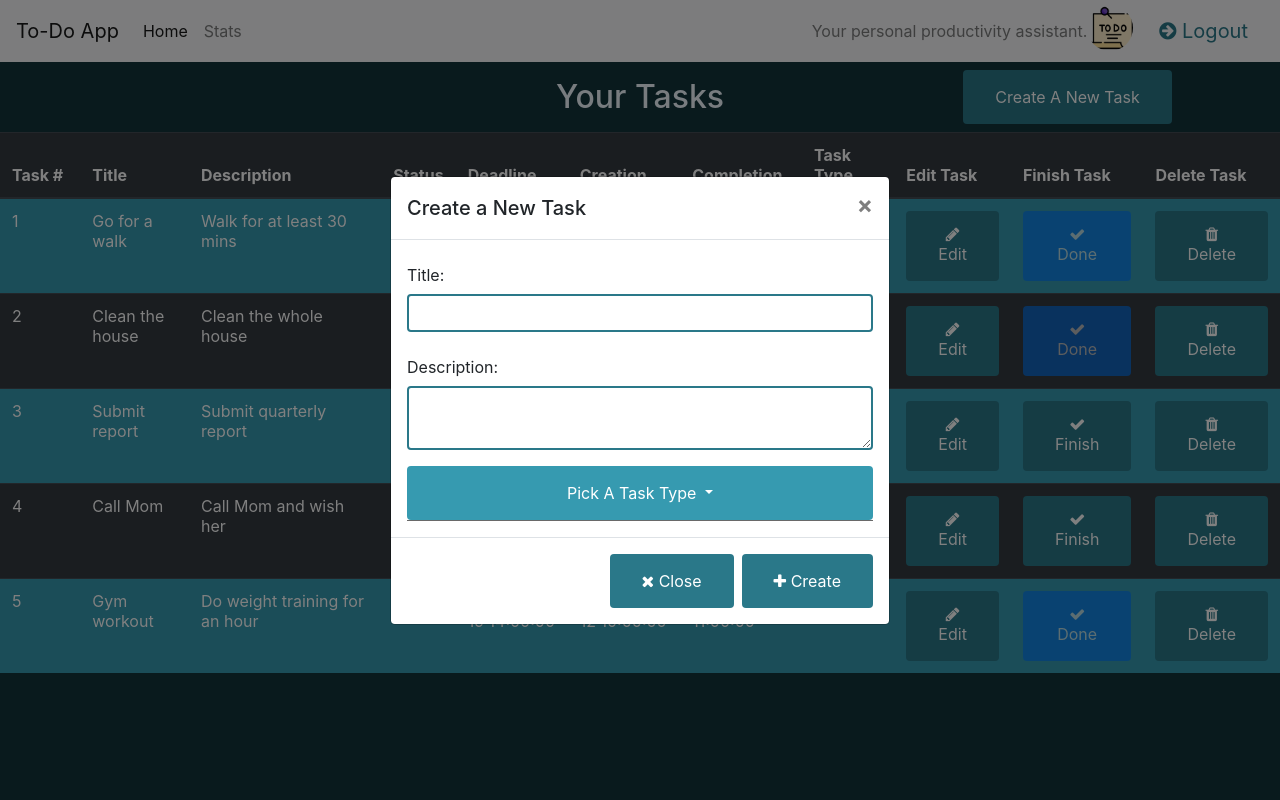
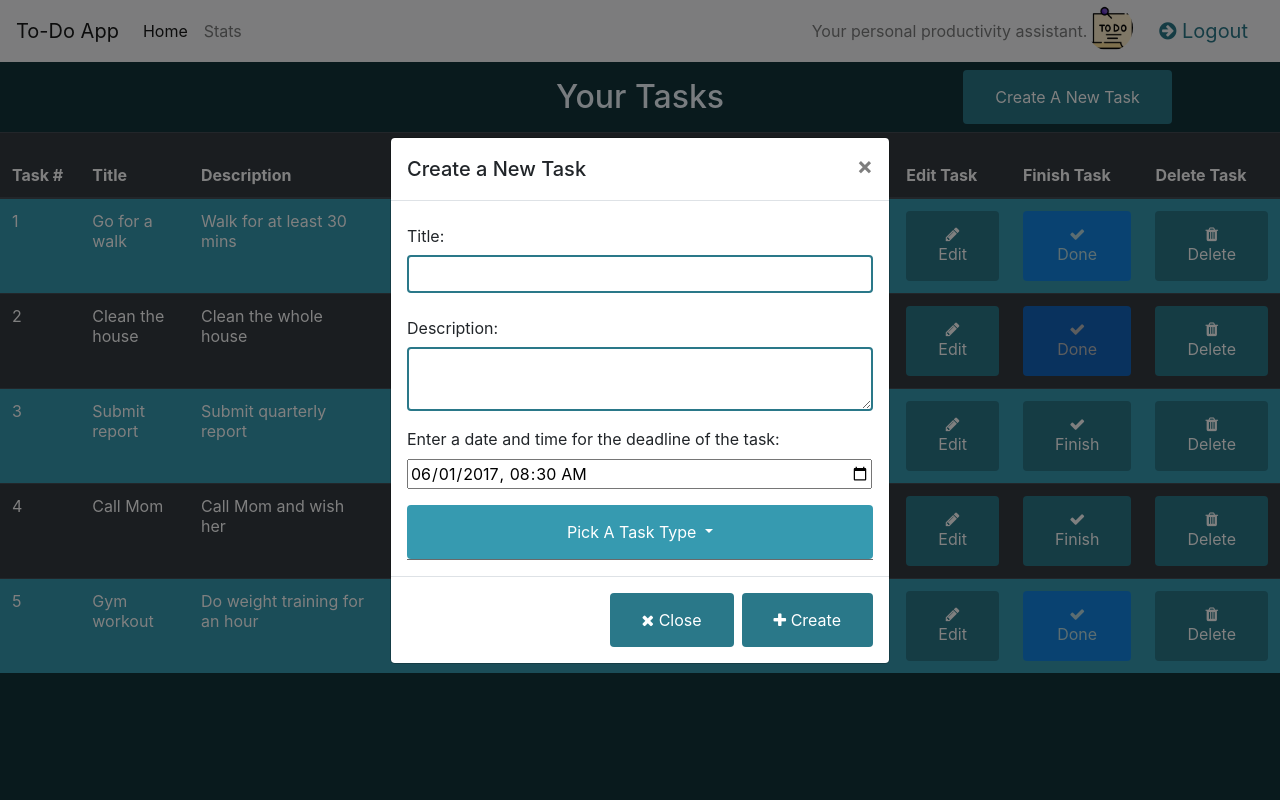
Before and after one commit to alperengozeten/To-Do-App-Flask, a Flask app: page /tasks in a window 1280 px wide, after a click on "Create A New Task". Run offline with Flask 2, Linux system fonts and the light colour scheme; a user stored in the database is signed in; data comes from the database, SQL or seed files in the repository; data that the repository does not hold is empty; some libraries are stand-ins or nearby versions.

Commit message:
add date-time

```diff
--- a/app/static/styles/dropdown.css
+++ b/app/static/styles/dropdown.css
@@ -11,3 +11,8 @@
 .dropdown-menu {
     width:100%; /* Make drop down 100% width OPTIONAL */
 }
+
+input[type="datetime-local"] {
+    width: 465px;
+    /* More styles here */
+}
--- a/app/templates/tasks.html
+++ b/app/templates/tasks.html
@@ -52,7 +52,6 @@
             $(".dropdown-menu").on('click', 'a', function(){
               $("#dropdownMenuButton").text($(this).text());
               $("#dropdownMenuButton").val($(this).text());
-              alert("here")
             });
           });
       </script>
@@ -156,6 +155,10 @@
                   <label for="message-text" class="col-form-label">Description:</label>
                   <textarea class="form-control" id="message-text"></textarea>
                 </div>
+                <div class="form-group">
+                  <label for="party">Enter a date and time for the deadline of the task:</label>
+                  <input id="party" type="datetime-local" name="partydate" value="2017-06-01T08:30" />
+                </div>
               </form>
               <div class="dropdown" style="text-align: center;">
                 <button class="btn btn-secondary btn-lg dropdown-toggle" type="button" id="dropdownMenuButton" data-toggle="dropdown" aria-haspopup="true" aria-expanded="false">
```
